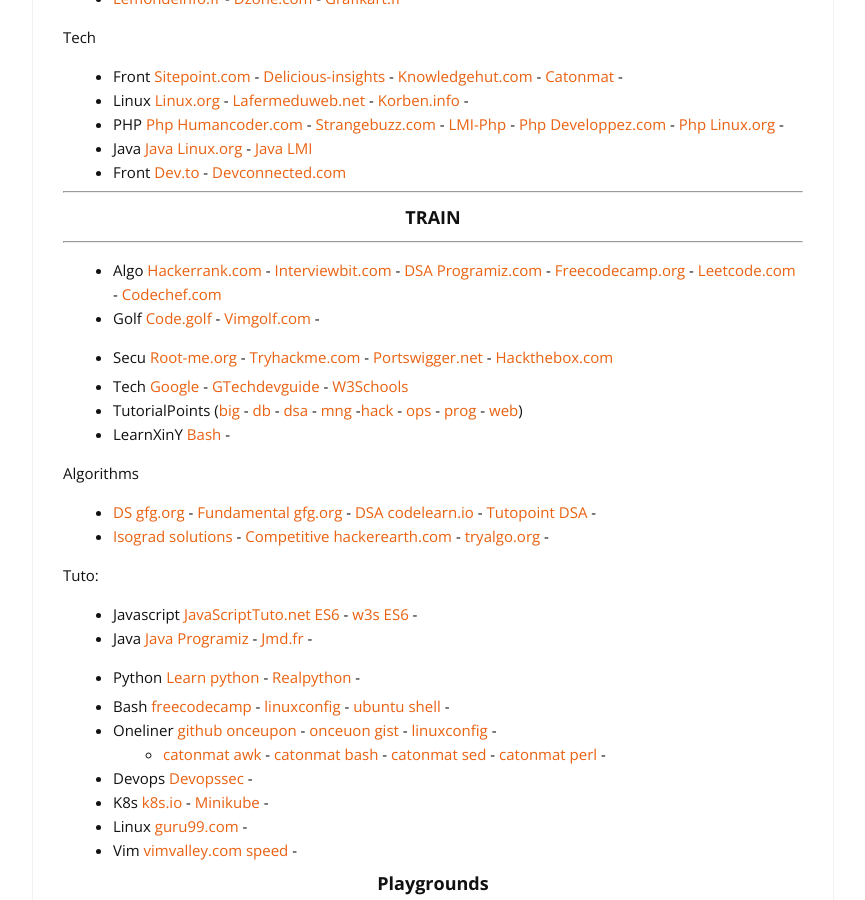
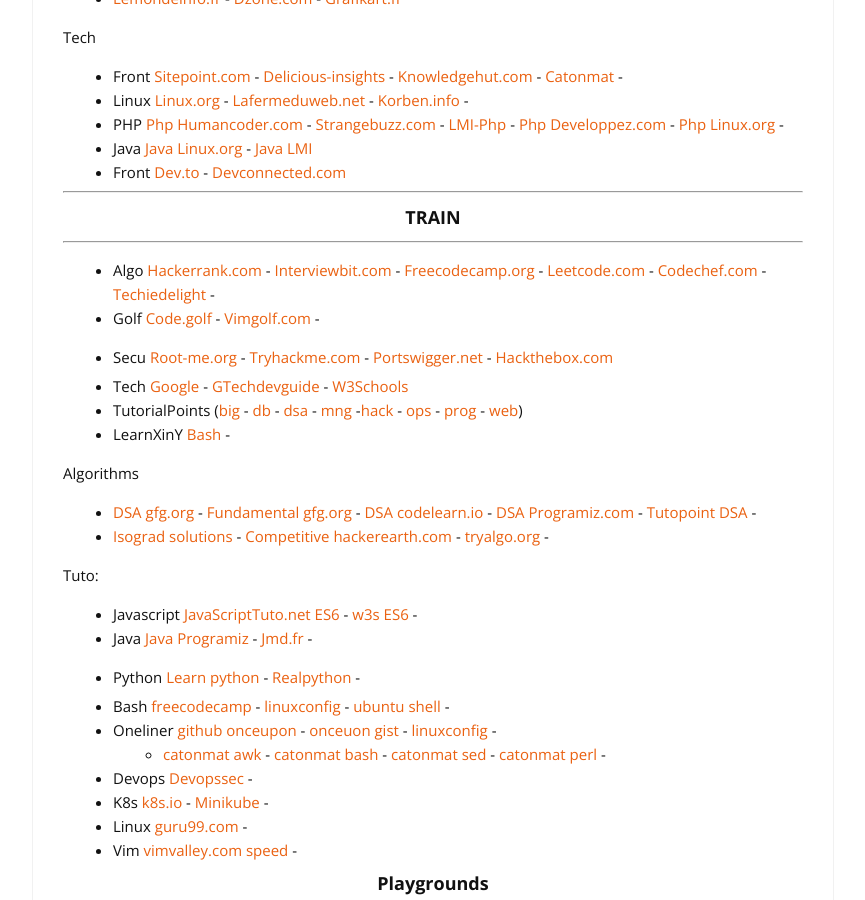
Before and after one commit to cylmat/cylmat.github.io, a Jekyll site: the page built from _pages/USEFUL.md, in a window 1280 px wide and 900 px high, scrolled down 316 px. Shown: the whole window, without its empty margins (207-1072 px from the left). Built offline with Jekyll 4.4.1, drawn with Linux system fonts in a browser that asks for light colours; nearby versions of some CDN libraries.

Commit message:
Update USEFUL.md

```diff
--- a/_pages/USEFUL.md
+++ b/_pages/USEFUL.md
@@ -23,7 +23,7 @@
 ### <center>TRAIN</center>
 ---
 
-* Algo [Hackerrank.com](https://www.hackerrank.com) - [Interviewbit.com](https://www.interviewbit.com/courses/programming) - [DSA Programiz.com](https://www.programiz.com/dsa) - [Freecodecamp.org](https://www.freecodecamp.org/learn) - [Leetcode.com](https://leetcode.com/explore) - [Codechef.com](https://www.codechef.com)
+* Algo [Hackerrank.com](https://www.hackerrank.com) - [Interviewbit.com](https://www.interviewbit.com/courses/programming) - [Freecodecamp.org](https://www.freecodecamp.org/learn) - [Leetcode.com](https://leetcode.com/explore) - [Codechef.com](https://www.codechef.com) - [Techiedelight](https://www.techiedelight.com) -
 * Golf [Code.golf](https://code.golf) - [Vimgolf.com](https://www.vimgolf.com) -
 * Secu [Root-me.org](https://www.root-me.org) - [Tryhackme.com](https://tryhackme.com) - [Portswigger.net](https://portswigger.net/web-security) - [Hackthebox.com](https://www.hackthebox.com)
 
@@ -32,7 +32,7 @@
 - LearnXinY [Bash](https://learnxinyminutes.com/docs/bash) -
 
 Algorithms
-* [DS gfg.org](https://www.geeksforgeeks.org/data-structures) - [Fundamental gfg.org](https://www.geeksforgeeks.org/fundamentals-of-algorithms) - [DSA codelearn.io](https://codelearn.io/learning/data-structure-and-algorithms) - [Tutopoint DSA](https://www.tutorialspoint.com/data_structures_algorithms/index.htm) -
+* [DSA gfg.org](https://www.geeksforgeeks.org/data-structures) - [Fundamental gfg.org](https://www.geeksforgeeks.org/fundamentals-of-algorithms) - [DSA codelearn.io](https://codelearn.io/learning/data-structure-and-algorithms) - [DSA Programiz.com](https://www.programiz.com/dsa) - [Tutopoint DSA](https://www.tutorialspoint.com/data_structures_algorithms/index.htm) -
 * [Isograd solutions](https://www.isograd-testingservices.com/FR/solutions-challenges-de-code) - [Competitive hackerearth.com](https://www.hackerearth.com/fr/getstarted-competitive-programming) - [tryalgo.org](https://tryalgo.org/problems) -
 
 Tuto:
```
